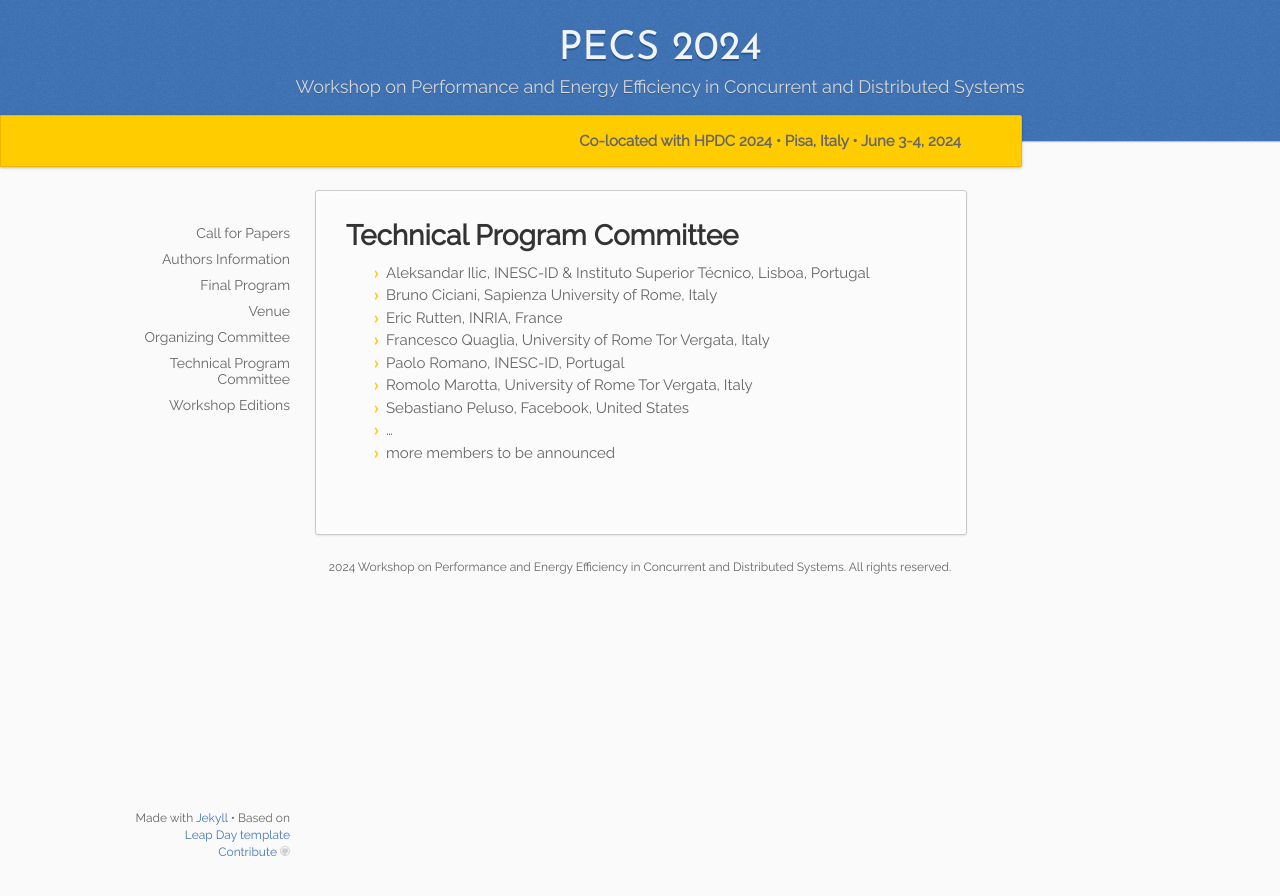
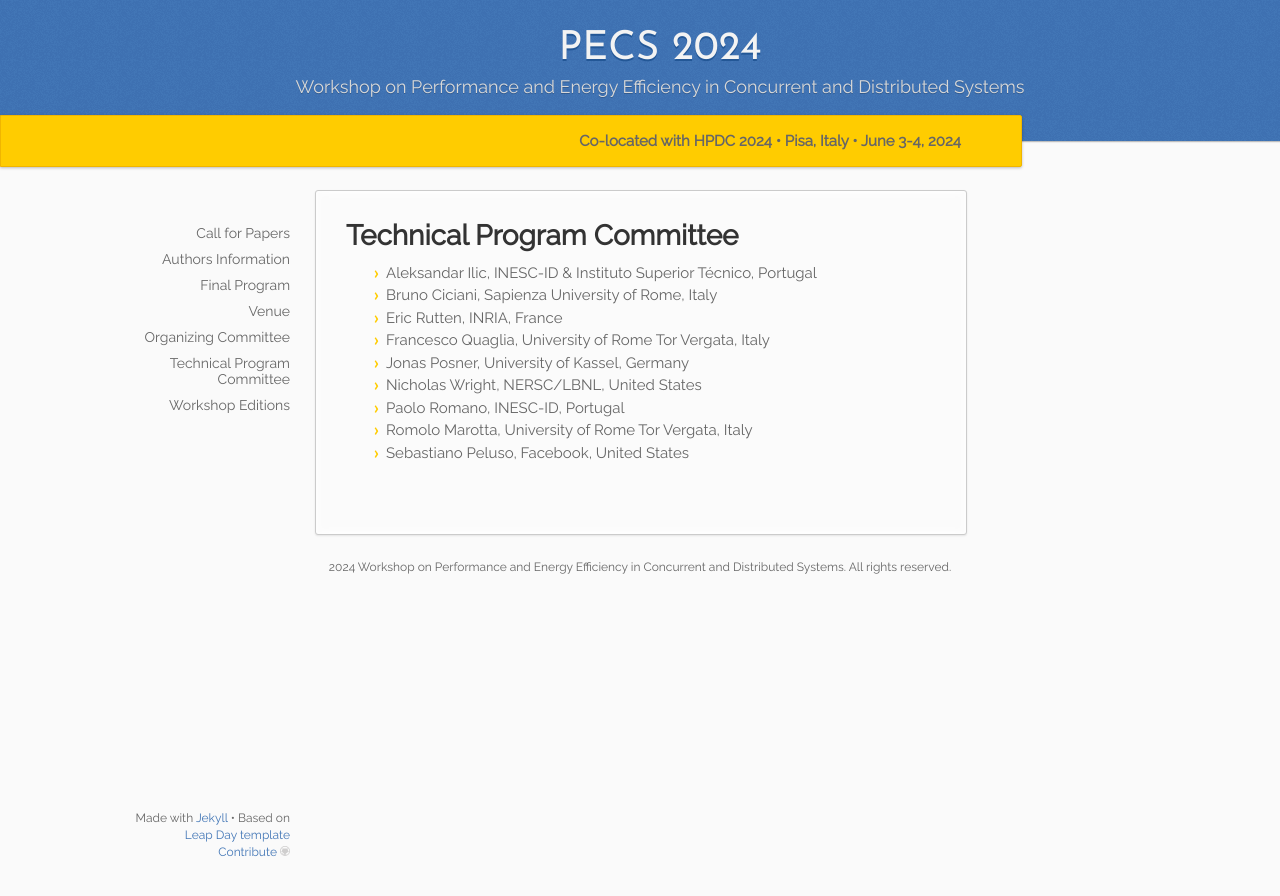
Before and after one commit to pecs-workshop/pecs-workshop.github.io, a Jekyll site: the page built from _2024/10.tpc.md, in a window 1280 px wide. Shown: the top 896 px of the page. Built offline with Jekyll 4.4.1, drawn with Linux system fonts in a browser that asks for light colours.

Commit message:
New PC members

```diff
--- a/_2024/10.tpc.md
+++ b/_2024/10.tpc.md
@@ -5,12 +5,12 @@ menu_show: true
 permalink: /:collection/tpc
 ---
 
-* Aleksandar Ilic, INESC-ID & Instituto Superior Técnico, Lisboa, Portugal
+* Aleksandar Ilic, INESC-ID & Instituto Superior Técnico, Portugal
 * Bruno Ciciani, Sapienza University of Rome, Italy
 * Eric Rutten, INRIA, France
 * Francesco Quaglia, University of Rome Tor Vergata, Italy
+* Jonas Posner,	University of Kassel, Germany
+* Nicholas Wright, NERSC/LBNL, United States
 * Paolo Romano, INESC-ID, Portugal
 * Romolo Marotta, University of Rome Tor Vergata, Italy
 * Sebastiano Peluso, Facebook, United States
-* ...
-* more members to be announced
```
